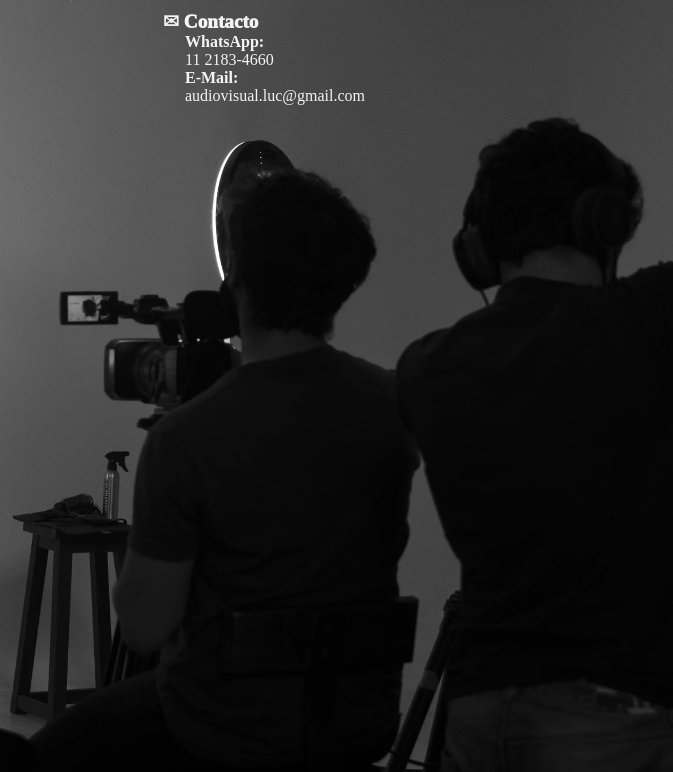
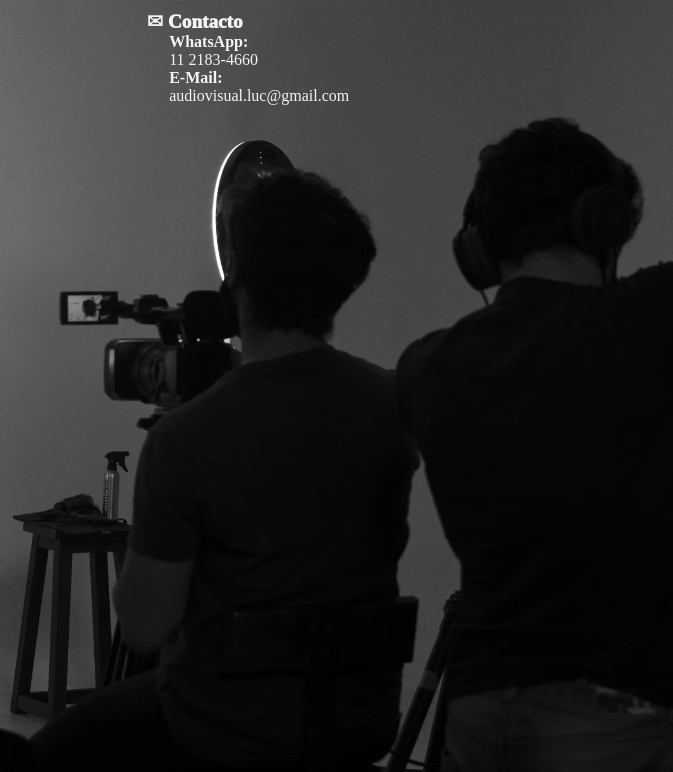
Before and after one commit to Alternativy/audiovisual-luc-pagina, a plain HTML site: page index.html in a window 1280 px wide. Shown: the top 772 px of the page, 607-1280 px from the left. Drawn offline with Linux system fonts and the light colour scheme.

Commit message:
3 caracteres mas de margen en css

```diff
--- a/styles.css
+++ b/styles.css
@@ -46,7 +46,7 @@ h3 {
     color: rgb(244, 244, 244);
     /* position: relative; */
     justify-content: right;
-    margin-right: 10ch;
+    margin-right: 13ch;
     margin-top: -100vh;
     height: 100vh;
     padding-top: 6px;
```
